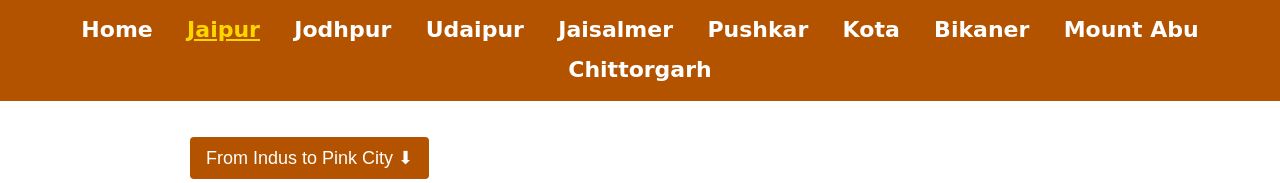
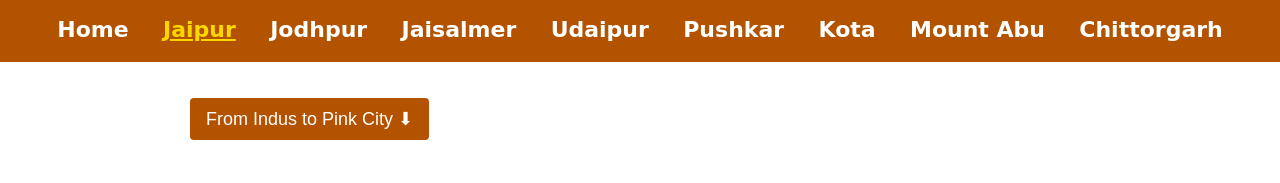
Before and after one commit to lodhwaal/RajTours, a plain HTML site: page jaipur.html in a window 1280 px wide. Shown: the part 262-445 px from the top of the page. Drawn offline with Linux system fonts and the light colour scheme.

Commit message:
Update jaipur.html
Hhh

```diff
--- a/jaipur.html
+++ b/jaipur.html
@@ -44,18 +44,18 @@
   </header>
 
   <!-- Navigation -->
-  <nav>
+
+<nav>
     <a href="index.html">Home</a>
-    <a href="jaipur.html" class="active">Jaipur</a>
+    <a href="jaipur.html"class="active">Jaipur</a>
     <a href="jodhpur.html">Jodhpur</a>
+    <a href="jaisalmer.html">Jaisalmer</a>
     <a href="udaipur.html">Udaipur</a>
-    <a href="jaisalmer.html">Jaisalmer</a>
     <a href="pushkar.html">Pushkar</a>
     <a href="kota.html">Kota</a>
-    <a href="bikaner.html">Bikaner</a>
     <a href="mount-abu.html">Mount Abu</a>
-    <a href="chittorgarh.html">Chittorgarh</a>
-  </nav>
+    <a href="chittorgarh.html" >Chittorgarh</a>
+</nav>
 
   <div class="container">
 
```
